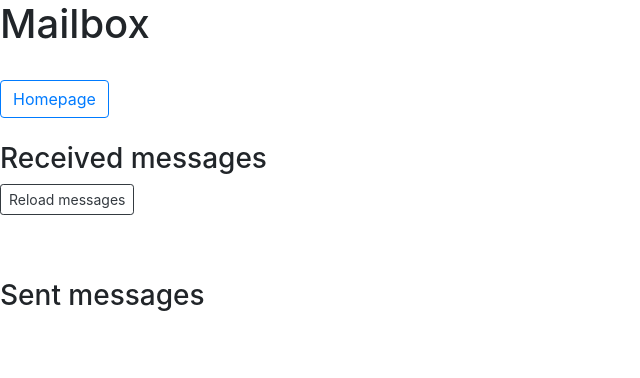
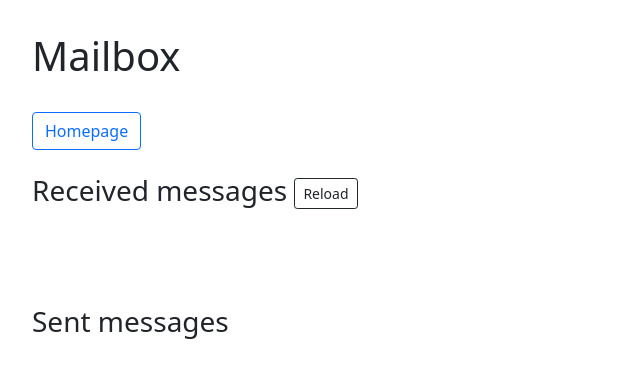
Before and after one commit to ASE-2021-Squad8/My-message-in-a-bottle, a Flask app: page /mailbox in a window 1280 px wide. Shown: the top 378 px of the page, without its empty margins (0-640 px from the left). Run offline with Flask 2, Linux system fonts and the light colour scheme; some libraries are stand-ins or nearby versions.

Commit message:
templates: convert mailbox to jinja template
Signed-off-by: E. Melucci <eli@meluc.ci>

```diff
--- a/monolith/templates/mailbox.html
+++ b/monolith/templates/mailbox.html
@@ -1,6 +1,7 @@
-<html>
+{% extends "base.html" %}
+{% block title %}Mailbox{% endblock %}
 
-<head>
+{% block html_head %}
 <style>
 	/* The Modal (background) */
 	.modal {
@@ -52,31 +53,21 @@
 		cursor: pointer;
 	}
 </style>
+{% endblock %}
 
-</head>
-
-<body>
-	<script src="https://ajax.googleapis.com/ajax/libs/jquery/3.3.1/jquery.min.js"></script>
-	<script src="{{ url_for('static', filename='mailbox.js')}}"></script>
-
-	<link rel="stylesheet" href="https://stackpath.bootstrapcdn.com/bootstrap/4.3.1/css/bootstrap.min.css"
-		integrity="sha384-ggOyR0iXCbMQv3Xipma34MD+dH/1fQ784/j6cY/iJTQUOhcWr7x9JvoRxT2MZw1T" crossorigin="anonymous">
+{% block content %}
 {{ ckeditor.load() }}
 
 <h1>Mailbox</h1><br>
-
 <a href="/" type="button" class="btn btn-outline-primary">Homepage</a><br><br>
 
-	<h3>Received messages</h3>
-	<a type="button" href="" class="btn btn-outline-dark btn-sm">Reload messages</a><br><br>
-	<table class="table table-striped" id="received">
-
-	</table><br>
-
+<h3>Received messages <a type="button" href="" class="btn btn-outline-dark btn-sm">Reload</a></h3>
+<br><br>
+<table class="table table-light" id="received"></table>
+<br>
 
 <h3>Sent messages</h3>
-	<table class="table table-striped" id="sent">
-	</table>
+<table class="table table-light" id="sent"></table>
 
 <!--MODAL FOR READ MESSAGE-->
 <div id="modal_read" class="modal">
@@ -105,13 +96,13 @@
 			<label for="attachment">Attach an image</label><br>
 			<input id="attachment" name="attachment" type="file"><br>
 			<label for="delivery_date">Choose a time for delivering message</label><br>
-				<input type="datetime-local" id="delivery_date" name="delivery_date" required /><br><br>
-				<button type="button" onclick='javascript:send_msg_reply_forward("reply-form")'
+			<input type="datetime-local" id="delivery_date" name="delivery_date" required
+				/><br><br>
+			<button type="button" onclick='javascript:send_msg_reply_forward("reply-form" )'
 				class="btn btn-primary">Send message</button>
 		</form>
 	</div>
 </div>
-
 
 <!--MODAL FOR Forward-->
 <div id="modal_forward" class="modal">
@@ -127,13 +118,17 @@
 			{{ ckeditor.config(name='fwd_text') }}
 			{{ ckeditor.create(name='fwd_text') }}<br><br>
 			<label for="delivery_date">Choose a time for delivering message</label><br>
-				<input type="datetime-local" id="delivery_date" name="delivery_date" required /><br><br>
-				<button type="button" onclick='javascript:send_msg_reply_forward("forward-form-rec", true)'
+			<input type="datetime-local" id="delivery_date" name="delivery_date" required
+				/><br><br>
+			<button type="button" onclick='javascript:send_msg_reply_forward("forward-form-rec" , true)'
 				class="btn btn-primary">Send message</button>
 		</form>
 	</div>
 </div>
+{% endblock %}
 
+{% block scripts %}
+<script src="{{ url_for('static', filename='mailbox.js') }}"></script>
 <script>
 		function refreshTables() {
 			$.get('/api/message/received/metadata', function (data) { buildTableReceived(data); });
@@ -143,4 +138,4 @@
 		refreshTables();
 		setInterval(refreshTables, 10 * 1000);
 </script>
-</html>
+{% endblock %}
```
Lines whose indentation alone changed are shown as unchanged.
